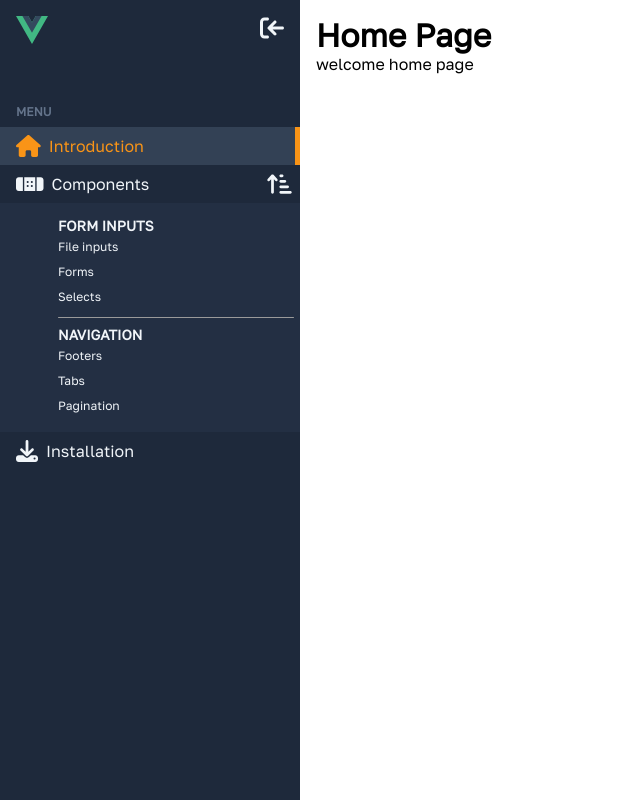
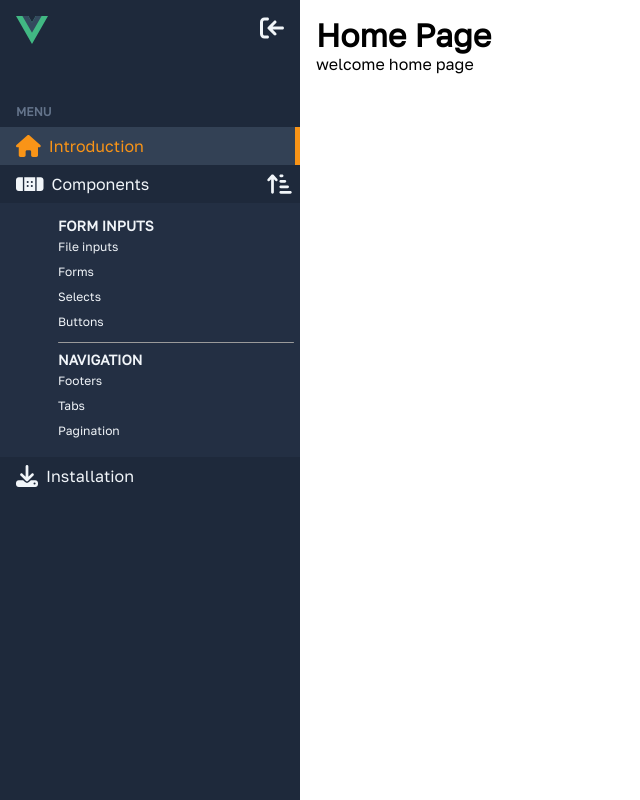
Before and after one commit to arsendemirci/vue-component-library, a Vue app: page / in a window 1280 px wide. Both pictures are taken after a click on the button 36 px from the left and 75 px from the top of the page. Shown: the whole page, without its empty margins (0-640 px from the left). Built offline with nearby package versions, Linux system fonts and the light colour scheme.

Commit message:
button-feature: buttons added under form inputs

```diff
--- a/src/components/brand/Sidebar.vue
+++ b/src/components/brand/Sidebar.vue
@@ -26,6 +26,7 @@
          <router-link class="sub-menu-item" to="/buttons">File inputs</router-link>
          <router-link class="sub-menu-item" to="/forms">Forms</router-link>
          <router-link class="sub-menu-item" to="/selects">Selects</router-link>
+         <router-link class="sub-menu-item" to="/buttons">Buttons</router-link>
        </li>
        <hr class="sub-menu-divider" aria-orientation="horizontal" role="separator" />
        <li class="sub-menu-header">NAVIGATION</li>
```
